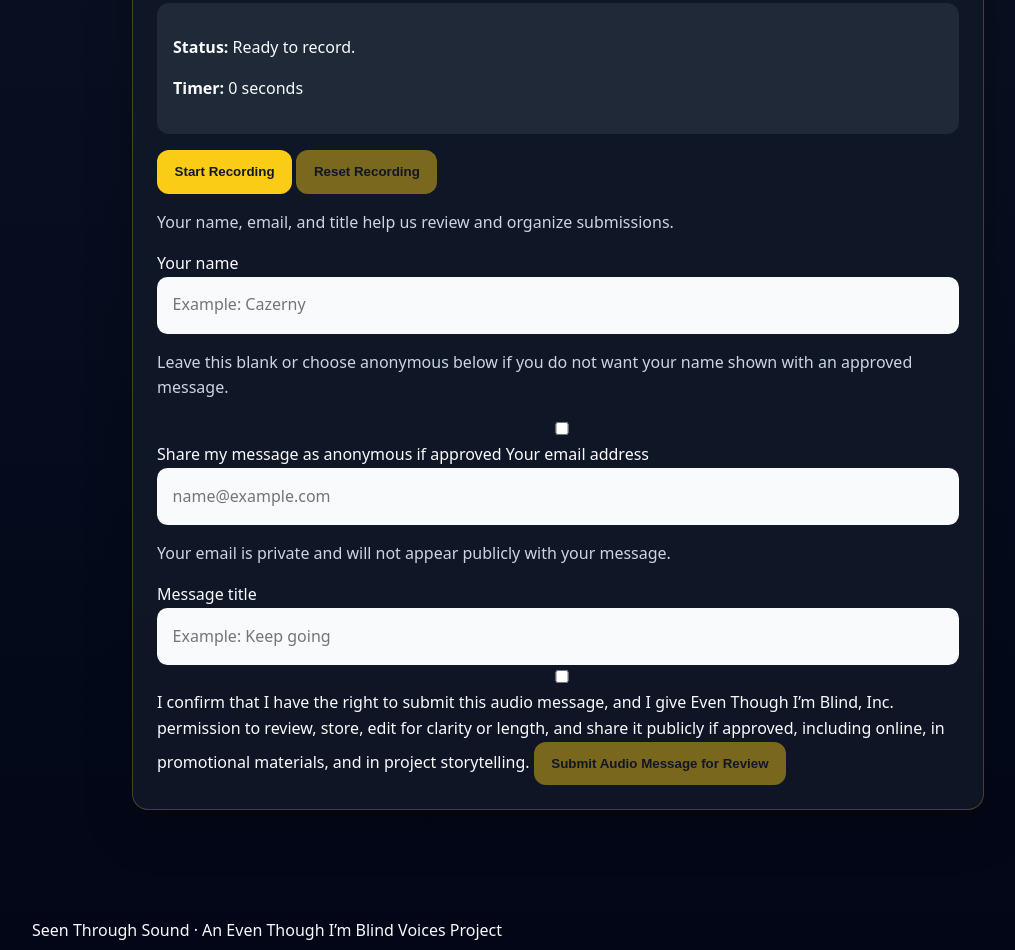
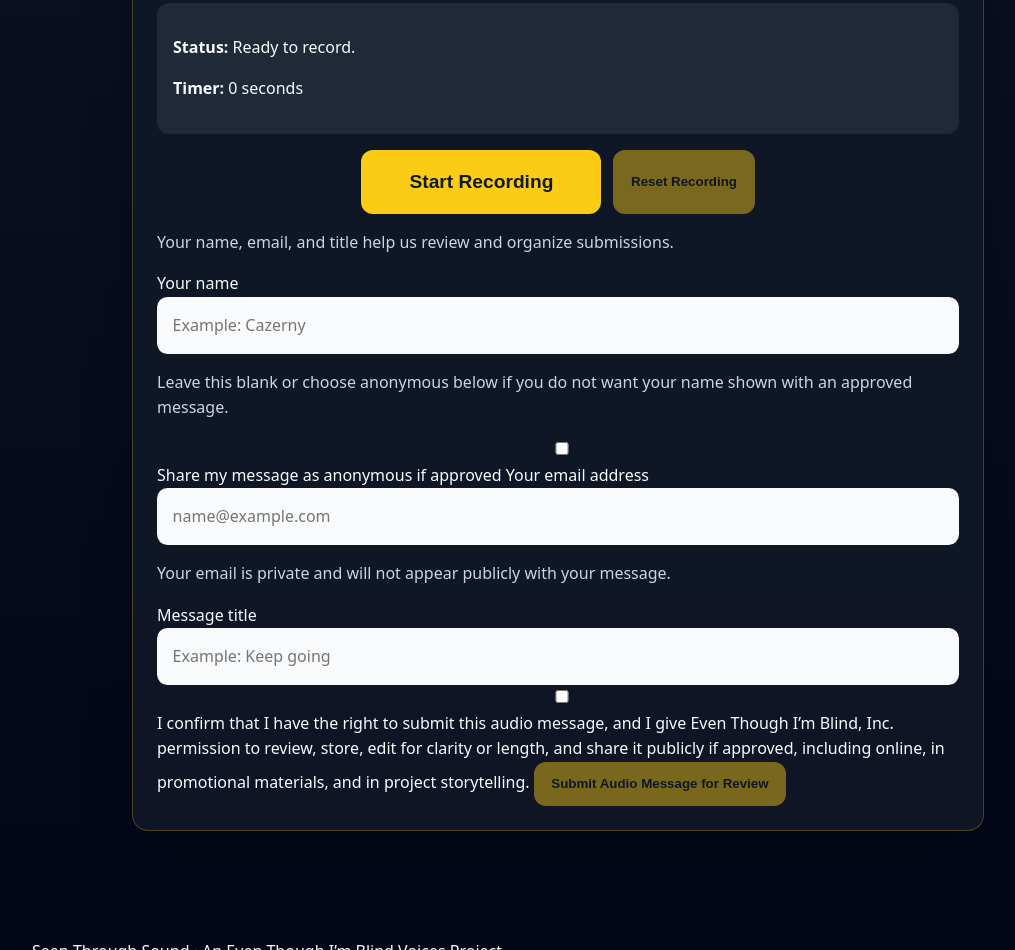
Before and after one commit to CazernyBussey/seen-through-sound-mvp, a plain HTML site: page index.html in a window 1280 px wide. Shown: the part 806-1756 px from the top of the page, without its empty margins (82-1097 px from the left). Drawn offline with nearby package versions, Linux system fonts and the light colour scheme.

Commit message:
Make recording toggle prominent and easy to find

```diff
--- a/styles.css
+++ b/styles.css
@@ -41,3 +41,8 @@ input { width: 100%; padding: .85rem; border-radius: .65rem; border: 2px solid t
   .site-header { display: block; } .brand-lockup { align-items: flex-start; } .brand-logo { width: 5rem; } nav { margin-top: 1rem; }
   .player-controls { display: grid; grid-template-columns: 1fr 1.3fr 1fr; } .player-controls button { min-width: 0; width: 100%; }
 }
+
+.record-toggle { min-width: 15rem; min-height: 4rem; font-size: 1.2rem; }
+.record-toggle.is-recording { background: #fecaca; color: #450a0a; }
+.controls { display: flex; justify-content: center; gap: .75rem; flex-wrap: wrap; margin: 1rem 0; }
+@media (max-width: 720px) { .record-toggle { width: 100%; } }
```
